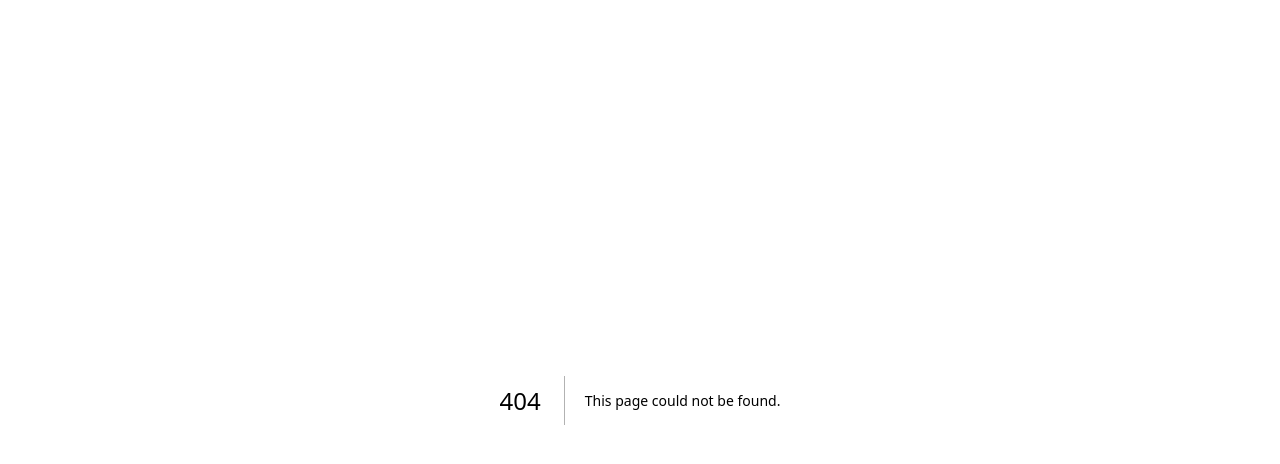
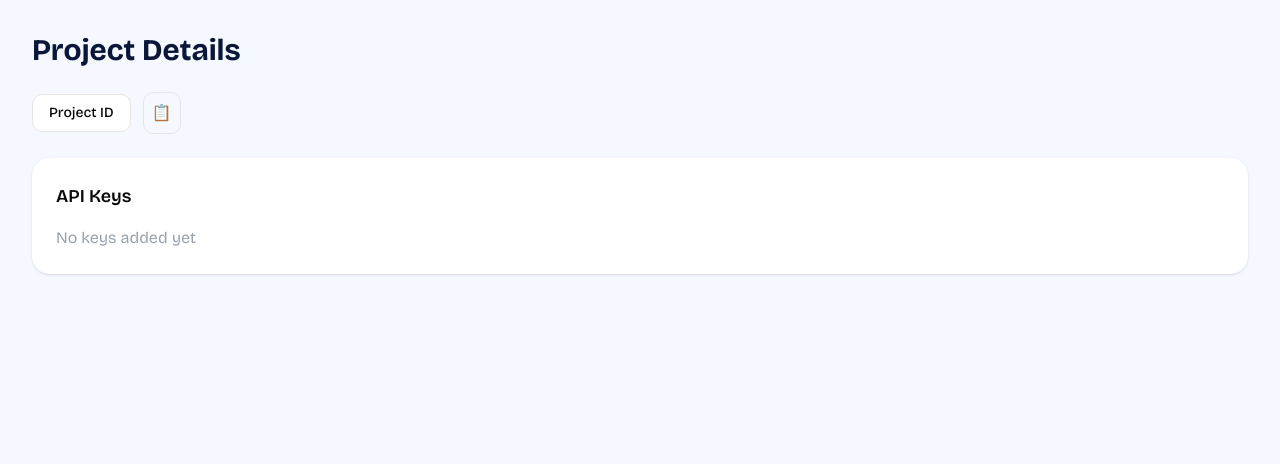
Before and after one commit to Saanvi019/Veylox, a Next.js app in the folder client/: page /dashboard/1 in a window 1280 px wide. Before the commit this address had no page. Shown: the top 464 px of the page. Built offline with nearby package versions, Linux system fonts and the light colour scheme.

Commit message:
project page

```diff
--- /dev/null
+++ b/client/app/dashboard/[projectId]/page.tsx
@@ -0,0 +1,61 @@
+"use client";
+
+import { useParams } from "next/navigation";
+import { useEffect, useState } from "react";
+
+export default function ProjectPage() {
+  const params = useParams();
+  const [copied, setCopied] = useState(false);
+  const projectId =
+  typeof params.projectId === "string"
+    ? params.projectId
+    : "";
+
+  return (
+    <div className="min-h-screen bg-[#f5f9ff] p-8">
+
+      <h1 className="text-3xl font-bold text-[#0a1738] mb-6">
+        Project Details
+      </h1>
+
+      <div className="flex items-center gap-3 mb-6">
+
+  {/* BUTTON */}
+  <button
+    className="px-4 py-2 rounded-lg border text-sm font-medium bg-white hover:bg-gray-100 transition"
+  >
+    {copied ? "Copied!" : "Project ID"}
+  </button>
+
+  {/* COPY ICON */}
+  <button
+    onClick={() => {
+      navigator.clipboard.writeText(projectId);
+
+      setCopied(true);
+
+      setTimeout(() => {
+        setCopied(false);
+      }, 2000);
+    }}
+    className="p-2 rounded-lg border hover:bg-gray-100 transition"
+  >
+    📋
+  </button>
+
+</div>
+
+      {/* FUTURE: API KEYS SECTION */}
+      <div className="bg-white p-6 rounded-2xl shadow">
+        <h2 className="text-lg font-semibold mb-4">
+          API Keys
+        </h2>
+
+        <p className="text-gray-400">
+          No keys added yet
+        </p>
+      </div>
+
+    </div>
+  );
+}
--- a/client/app/dashboard/page.tsx
+++ b/client/app/dashboard/page.tsx
@@ -7,6 +7,7 @@ export default function Dashboard() {
   const router = useRouter();
   const [projects, setProjects] = useState<any[]>([]);
   const [name, setName] = useState("");
+  const [showModal, setShowModal] = useState(false);
 
   useEffect(() => {
     const token = localStorage.getItem("token");
@@ -83,9 +84,16 @@ export default function Dashboard() {
 
       {/* RIGHT PROJECT PANEL */}
       <div className="bg-white p-6 rounded-2xl shadow">
-        <h2 className="text-lg font-semibold mb-4">
-          Your Projects
-        </h2>
+        <div className="flex justify-between items-center mb-4">
+  <h2 className="text-lg font-semibold">Your Projects</h2>
+
+  <button
+    onClick={() => setShowModal(true)}
+    className="bg-[#0a1738] text-white px-3 py-1 rounded text-sm"
+  >
+    + New
+  </button>
+</div>
 
         <div className="space-y-3">
           {projects.map((project) => (
@@ -93,7 +101,12 @@ export default function Dashboard() {
               key={project._id}
               className="flex justify-between items-center border-b pb-2"
             >
-              <span>{project.name}</span>
+              <span
+                onClick={() => router.push(`/dashboard/${project._id}`)}
+                className="cursor-pointer hover:text-[#d0833f]"
+              >
+                {project.name}
+              </span>
 
               <button
                 onClick={async () => {
@@ -121,17 +134,54 @@ export default function Dashboard() {
           ))}
         </div>
 
-        {/* CREATE */}
-        <div className="mt-4 flex gap-2">
+
+
+      </div>
+
+    </div>
+    {showModal && (
+  <div className="fixed inset-0 z-50 flex items-center justify-center">
+
+    {/* BACKDROP */}
+    <div
+      className="absolute inset-0 bg-black/40 backdrop-blur-sm"
+      onClick={() => {
+        setShowModal(false);
+        setName("");
+      }}
+    />
+
+    {/* MODAL */}
+    <div className="relative bg-white rounded-2xl p-6 w-full max-w-md shadow-xl">
+
+      <h2 className="text-xl font-semibold mb-4">
+        Create New Project
+      </h2>
+
       <input
         value={name}
         onChange={(e) => setName(e.target.value)}
-            placeholder="New project"
-            className="border px-2 py-1 rounded text-sm w-full"
+        placeholder="Enter project name"
+        className="w-full border px-4 py-2 rounded-lg mb-4"
+        autoFocus
       />
+
+      <div className="flex justify-end gap-3">
+
+        <button
+          onClick={() => {
+            setShowModal(false);
+            setName("");
+          }}
+          className="px-4 py-2 rounded-lg border"
+        >
+          Cancel
+        </button>
 
         <button
           onClick={async () => {
+            if (!name.trim()) return;
+
             const token = localStorage.getItem("token");
 
             const res = await fetch(
@@ -151,17 +201,18 @@ export default function Dashboard() {
             if (res.ok) {
               setProjects((prev) => [...prev, data]);
               setName("");
+              setShowModal(false);
             }
           }}
-            className="bg-[#0a1738] text-white px-3 py-1 rounded text-sm"
+          className="bg-[#d0833f] text-black px-4 py-2 rounded-lg"
         >
-            +
+          Create
         </button>
-        </div>
 
       </div>
-
     </div>
+  </div>
+)}
 
   </div>
 );
```
Lines whose indentation alone changed are shown as unchanged.
